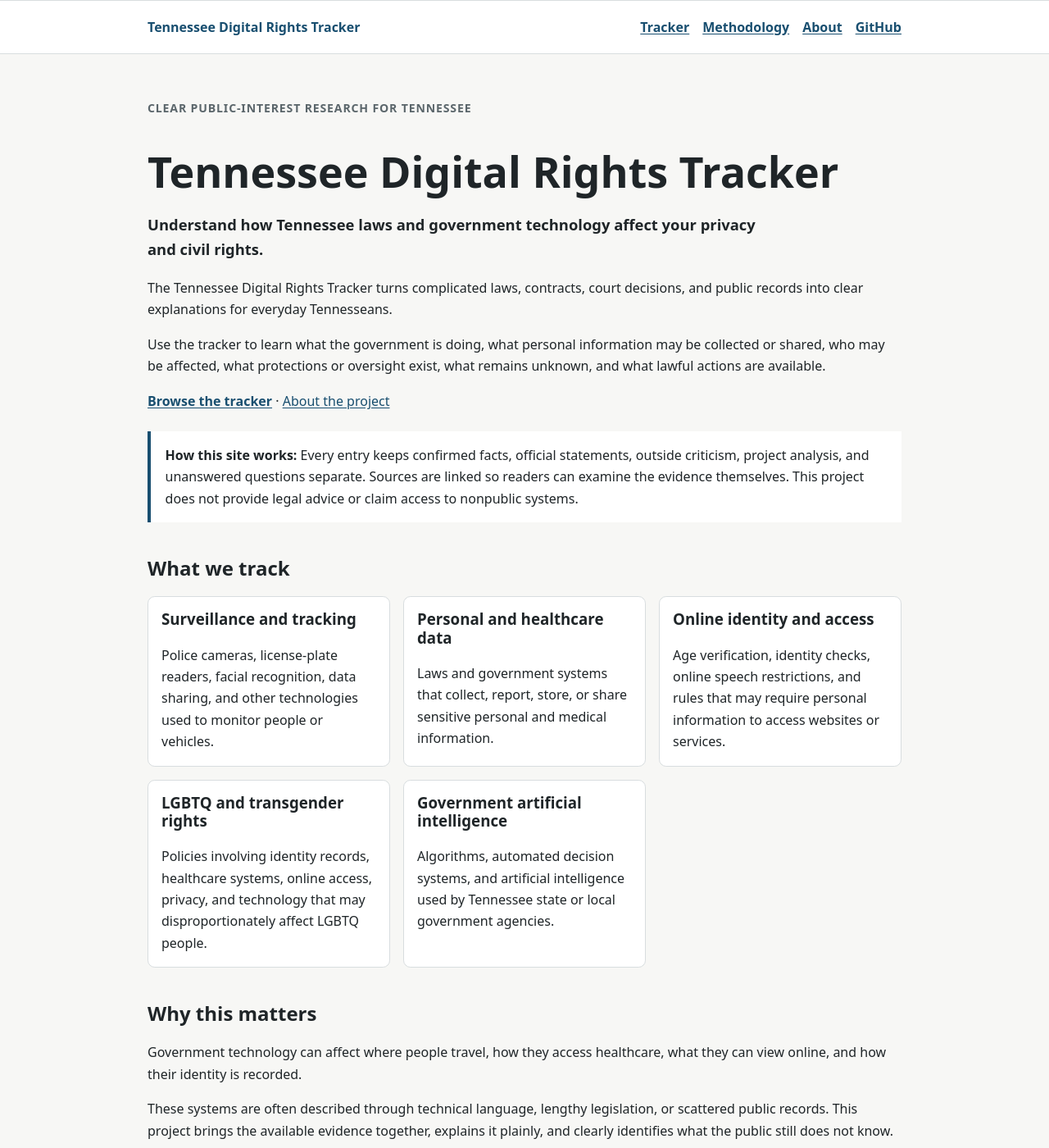
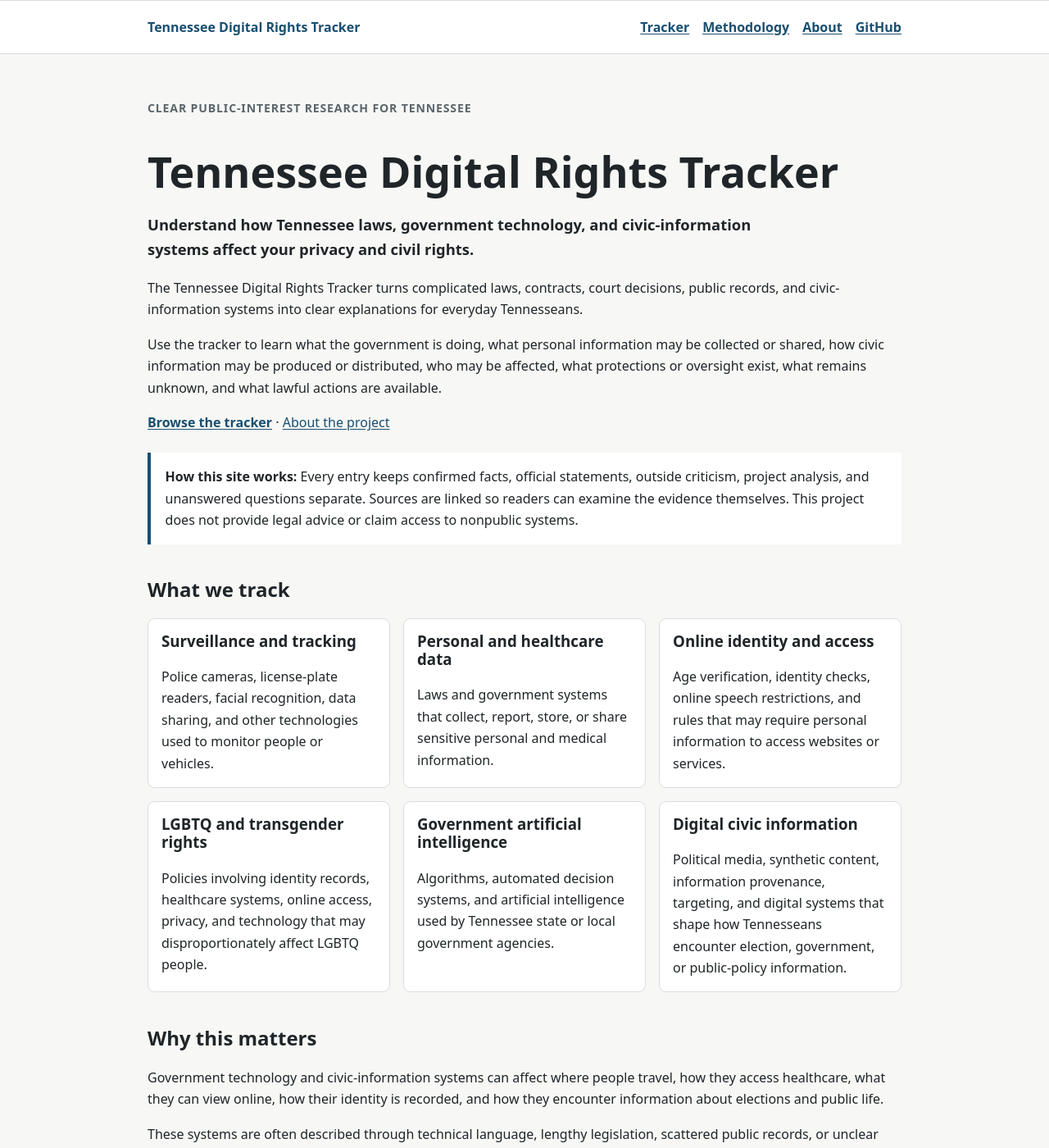
Before and after one commit to madebytommi/tennessee-digital-rights-tracker, a Jekyll site: the page built from index.md, in a window 1280 px wide and 1400 px high. Shown: the whole window at 82% size. Built offline with Jekyll 4.4.1, drawn with Linux system fonts in a browser that asks for light colours; some of the changed text lies outside the part shown.

Commit message:
site: add digital civic information coverage card

```diff
--- a/index.md
+++ b/index.md
@@ -1,18 +1,18 @@
 ---
 layout: default
 title: Home
-summary: Clear, source-linked explanations of how Tennessee laws and government technologies affect privacy, identity, personal data, and civil rights.
+summary: Clear, source-linked explanations of how Tennessee laws, government technologies, and civic-information systems affect privacy, identity, personal data, and civil rights.
 ---
 
 <p class="project-kicker">Clear public-interest research for Tennessee</p>
 
 # Tennessee Digital Rights Tracker
 
-<p class="lede"><strong>Understand how Tennessee laws and government technology affect your privacy and civil rights.</strong></p>
+<p class="lede"><strong>Understand how Tennessee laws, government technology, and civic-information systems affect your privacy and civil rights.</strong></p>
 
-The Tennessee Digital Rights Tracker turns complicated laws, contracts, court decisions, and public records into clear explanations for everyday Tennesseans.
+The Tennessee Digital Rights Tracker turns complicated laws, contracts, court decisions, public records, and civic-information systems into clear explanations for everyday Tennesseans.
 
-Use the tracker to learn what the government is doing, what personal information may be collected or shared, who may be affected, what protections or oversight exist, what remains unknown, and what lawful actions are available.
+Use the tracker to learn what the government is doing, what personal information may be collected or shared, how civic information may be produced or distributed, who may be affected, what protections or oversight exist, what remains unknown, and what lawful actions are available.
 
 [**Browse the tracker**](#browse-entries) · [About the project]({{ '/about/' | relative_url }})
 
@@ -43,13 +43,17 @@
     <h3>Government artificial intelligence</h3>
     <p>Algorithms, automated decision systems, and artificial intelligence used by Tennessee state or local government agencies.</p>
   </section>
+  <section class="coverage-card">
+    <h3>Digital civic information</h3>
+    <p>Political media, synthetic content, information provenance, targeting, and digital systems that shape how Tennesseans encounter election, government, or public-policy information.</p>
+  </section>
 </div>
 
 ## Why this matters
 
-Government technology can affect where people travel, how they access healthcare, what they can view online, and how their identity is recorded.
+Government technology and civic-information systems can affect where people travel, how they access healthcare, what they can view online, how their identity is recorded, and how they encounter information about elections and public life.
 
-These systems are often described through technical language, lengthy legislation, or scattered public records. This project brings the available evidence together, explains it plainly, and clearly identifies what the public still does not know.
+These systems are often described through technical language, lengthy legislation, scattered public records, or unclear ownership and production methods. This project brings the available evidence together, explains it plainly, and clearly identifies what the public still does not know.
 
 ## Browse entries
 
```
